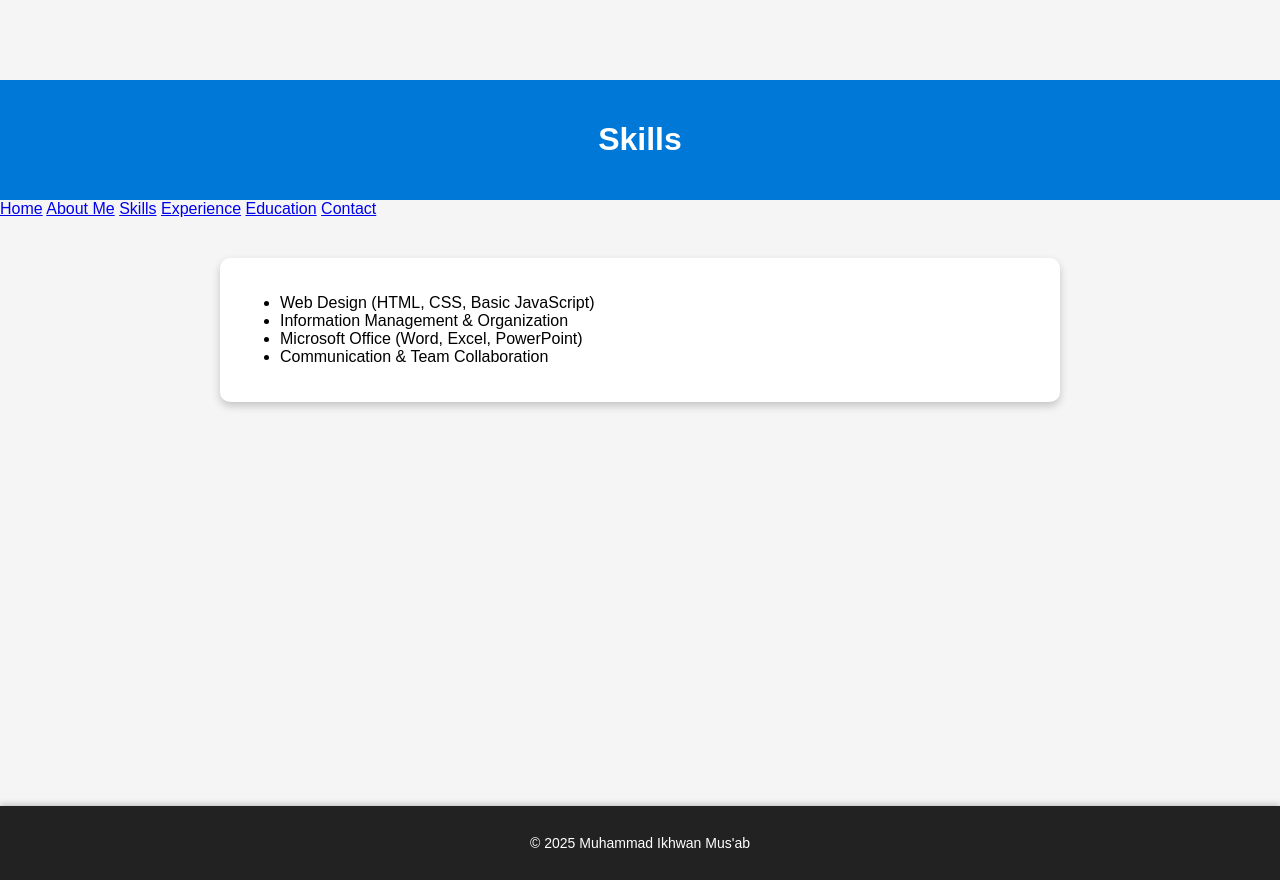
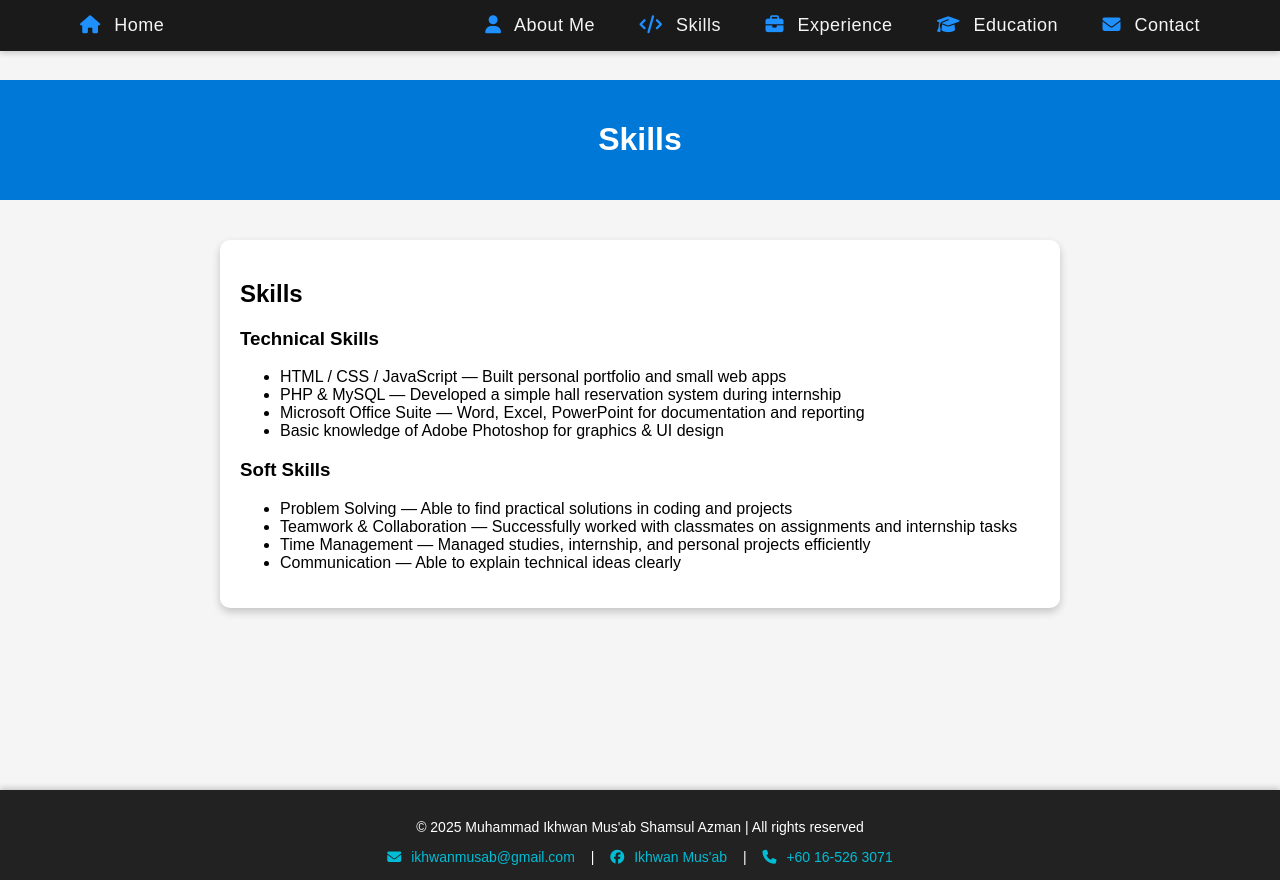
Before and after one commit to ikhwan-spec/Resume-Ikhwan, a plain HTML site: page skills.html in a window 1280 px wide. Drawn offline with Linux system fonts and the light colour scheme.

Commit message:
Revamp skills page layout and content
Updated skills section with detailed technical and soft skills. Enhanced navigation with Font Awesome icons.

```diff
--- a/skills.html
+++ b/skills.html
@@ -11,28 +11,51 @@
   <h1>Skills</h1>
 </header>
 
-<nav>
-  <a href="index.html">Home</a>
-  <a href="about.html">About Me</a>
-  <a href="skills.html">Skills</a>
-  <a href="experience.html">Experience</a>
-  <a href="education.html">Education</a>
-  <a href="contact.html">Contact</a>
+<!-- Navigation Bar -->
+<link rel="stylesheet" href="https://cdnjs.cloudflare.com/ajax/libs/font-awesome/6.5.0/css/all.min.css">
+
+<nav class="navbar">
+  <div class="nav-left">
+    <a href="index.html"><i class="fa-solid fa-house"></i> Home</a>
+  </div>
+  <div class="nav-right">
+    <a href="about.html"><i class="fa-solid fa-user"></i> About Me</a>
+    <a href="skills.html"><i class="fa-solid fa-code"></i> Skills</a>
+    <a href="experience.html"><i class="fa-solid fa-briefcase"></i> Experience</a>
+    <a href="education.html"><i class="fa-solid fa-graduation-cap"></i> Education</a>
+    <a href="contact.html"><i class="fa-solid fa-envelope"></i> Contact</a>
+  </div>
 </nav>
 
 <main>
   <div class="card">
+    <h2>Skills</h2>
+
+    <h3>Technical Skills</h3>
     <ul>
-      <li>Web Design (HTML, CSS, Basic JavaScript)</li>
-      <li>Information Management & Organization</li>
-      <li>Microsoft Office (Word, Excel, PowerPoint)</li>
-      <li>Communication & Team Collaboration</li>
+      <li>HTML / CSS / JavaScript — Built personal portfolio and small web apps</li>
+      <li>PHP & MySQL — Developed a simple hall reservation system during internship</li>
+      <li>Microsoft Office Suite — Word, Excel, PowerPoint for documentation and reporting</li>
+      <li>Basic knowledge of Adobe Photoshop for graphics & UI design</li>
+    </ul>
+
+    <h3>Soft Skills</h3>
+    <ul>
+      <li>Problem Solving — Able to find practical solutions in coding and projects</li>
+      <li>Teamwork & Collaboration — Successfully worked with classmates on assignments and internship tasks</li>
+      <li>Time Management — Managed studies, internship, and personal projects efficiently</li>
+      <li>Communication — Able to explain technical ideas clearly</li>
     </ul>
   </div>
 </main>
 
 <footer>
-  <p>&copy; 2025 Muhammad Ikhwan Mus'ab</p>
+  <p>© 2025 Muhammad Ikhwan Mus'ab Shamsul Azman | All rights reserved</p>
+  <div class="social-icons">
+    <a href="mailto:ikhwanmusab@gmail.com"><i class="fa-solid fa-envelope"></i> ikhwanmusab@gmail.com</a> |
+    <a href="https://web.facebook.com/ikhwan.musab" target="_blank"><i class="fa-brands fa-facebook"></i> Ikhwan Mus'ab</a> |
+    <a href="tel:+60165263071"><i class="fa-solid fa-phone"></i> +60 16-526 3071</a>
+  </div>
 </footer>
 
 </body>
```
